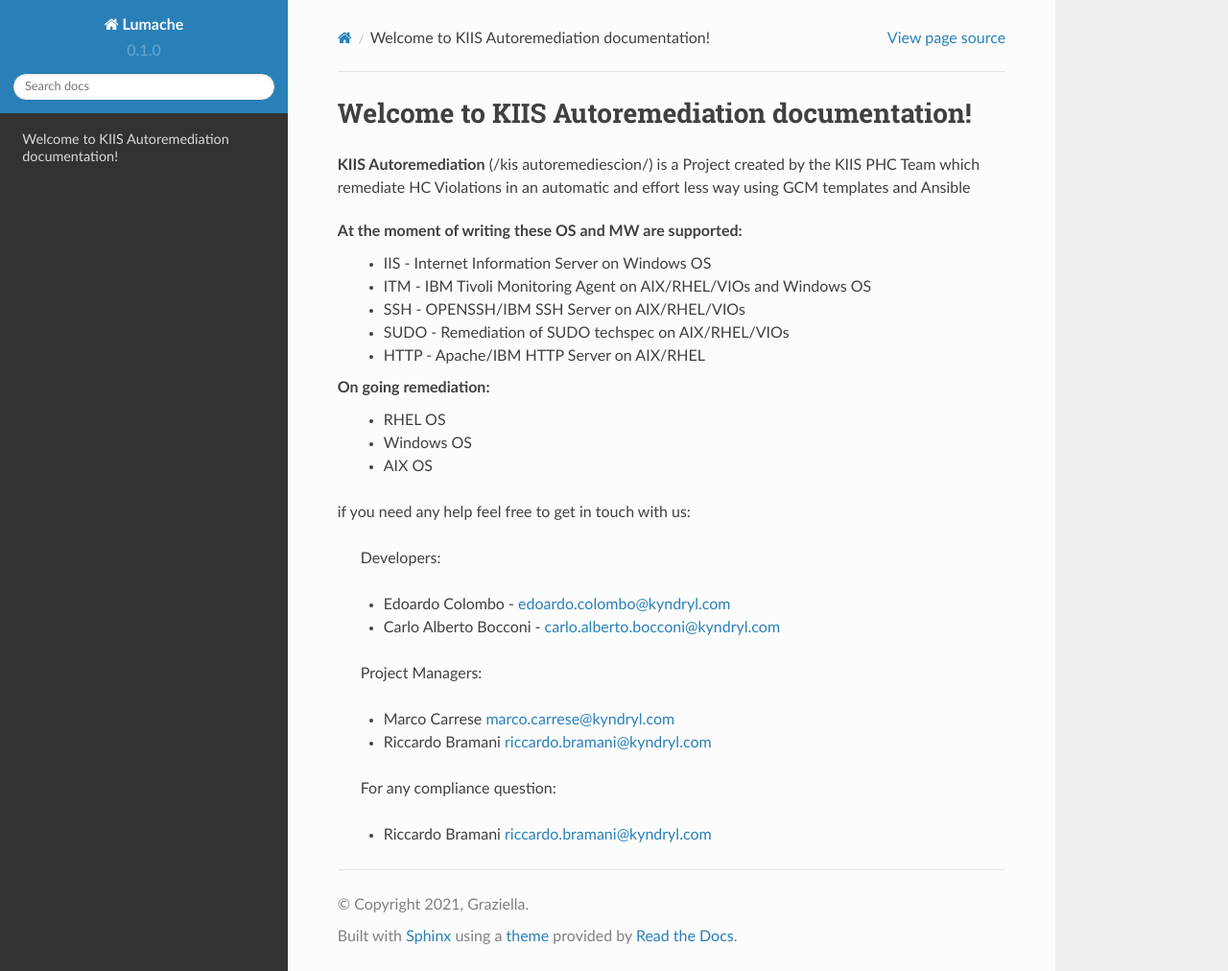
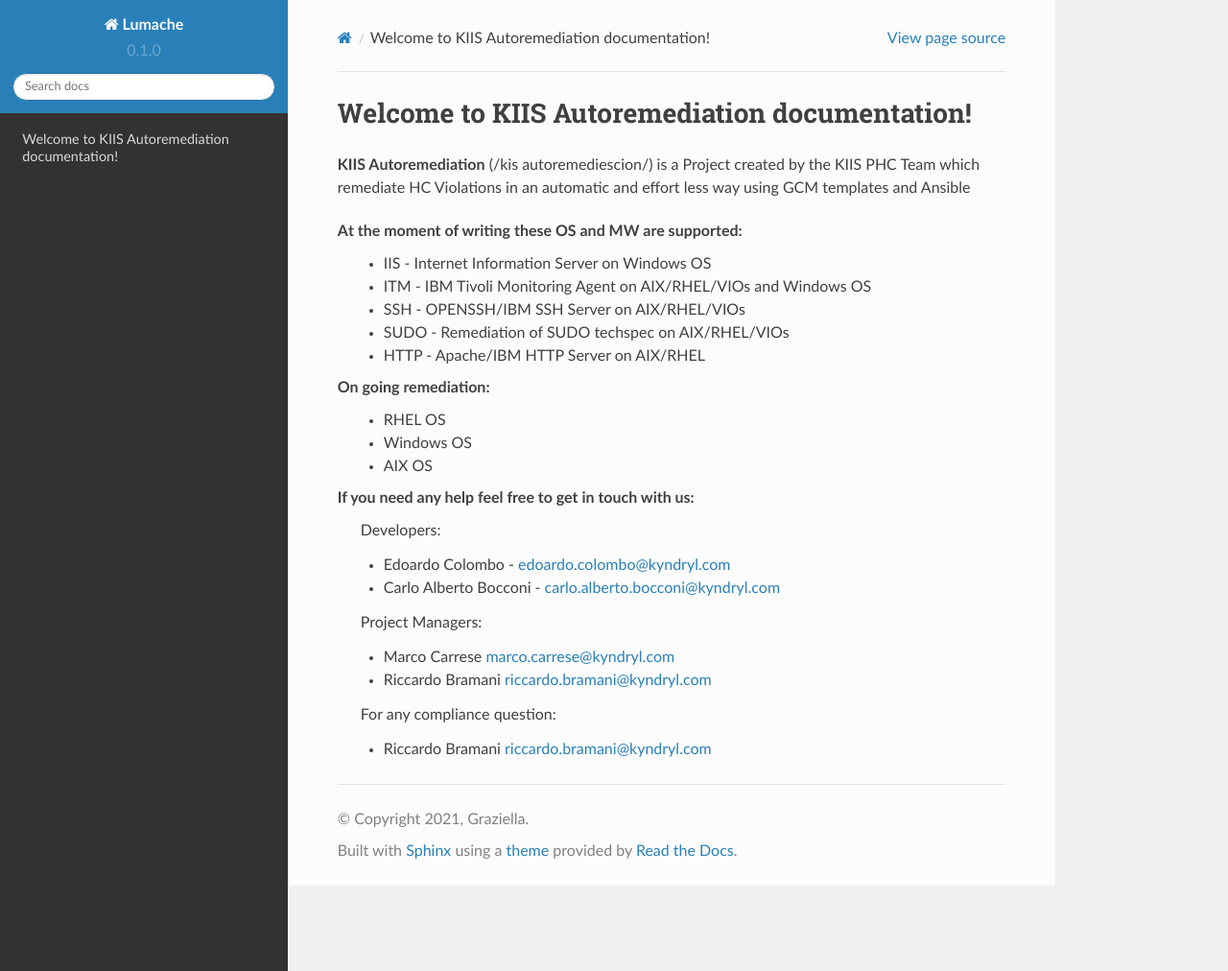
Before and after one commit to edoardo-colombo99/autoremediation-tools, a Sphinx documentation site: the page built from docs/source/index.rst, in a window 1280 px wide and 1012 px high. Shown: the whole window at 96% size. Built offline with Sphinx 7.4.7 and the Read the Docs theme 2.0.0, drawn with Linux system fonts in a browser that asks for light colours.

```diff
--- a/docs/source/index.rst
+++ b/docs/source/index.rst
@@ -15,8 +15,7 @@ On going remediation:
   - Windows OS
   - AIX OS
 
-if you need any help feel free to get in touch with us:
-
+If you need any help feel free to get in touch with us:
   Developers:
 
   - Edoardo Colombo - edoardo.colombo@kyndryl.com
```
